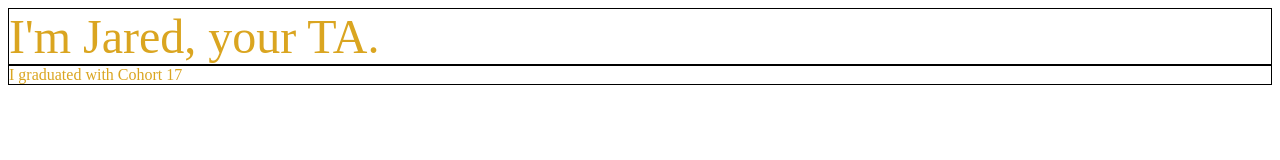
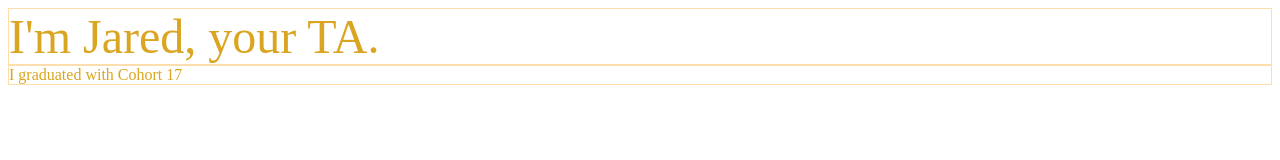
Before and after one commit to jaredshane/day-cohort-22, a plain HTML site: page book-2-the-novice/in-class/10-3-17/index.html in a window 1280 px wide. Drawn offline with Linux system fonts and the light colour scheme.

Commit message:
changed the color of the border

```diff
--- a/book-2-the-novice/in-class/10-3-17/styles.css
+++ b/book-2-the-novice/in-class/10-3-17/styles.css
@@ -3,6 +3,6 @@
 }
 
 .article {
-  border: 1px solid black;
+  border: 1px solid #ffdead;
   color: goldenrod;
 }
```
